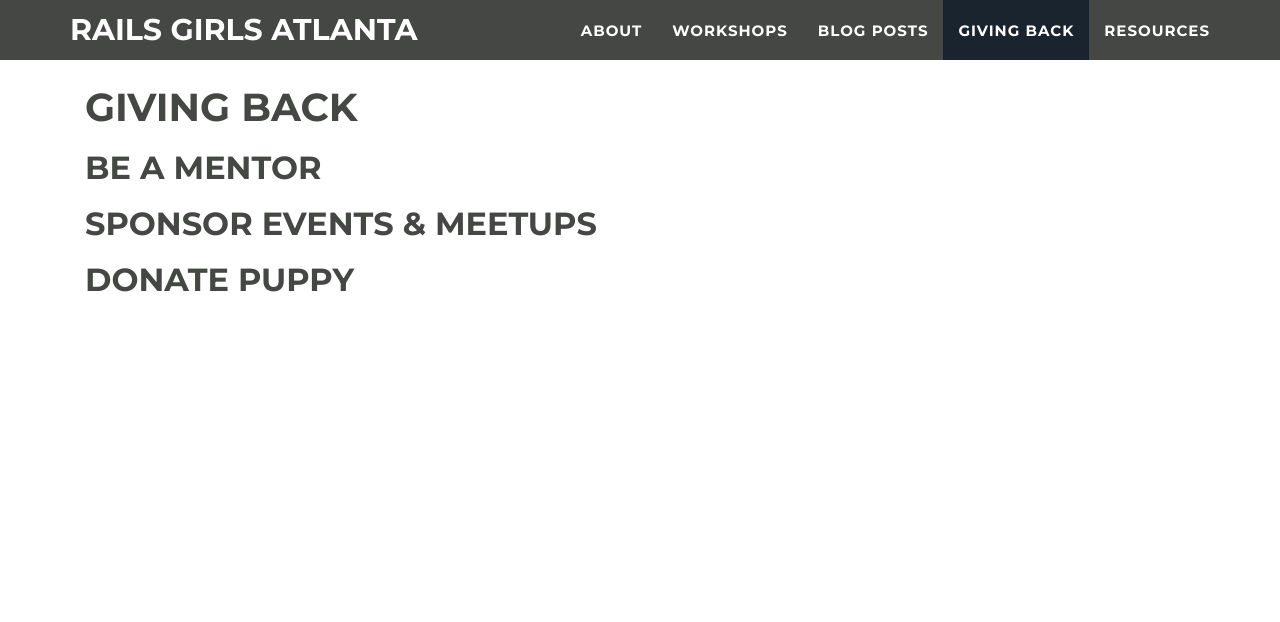
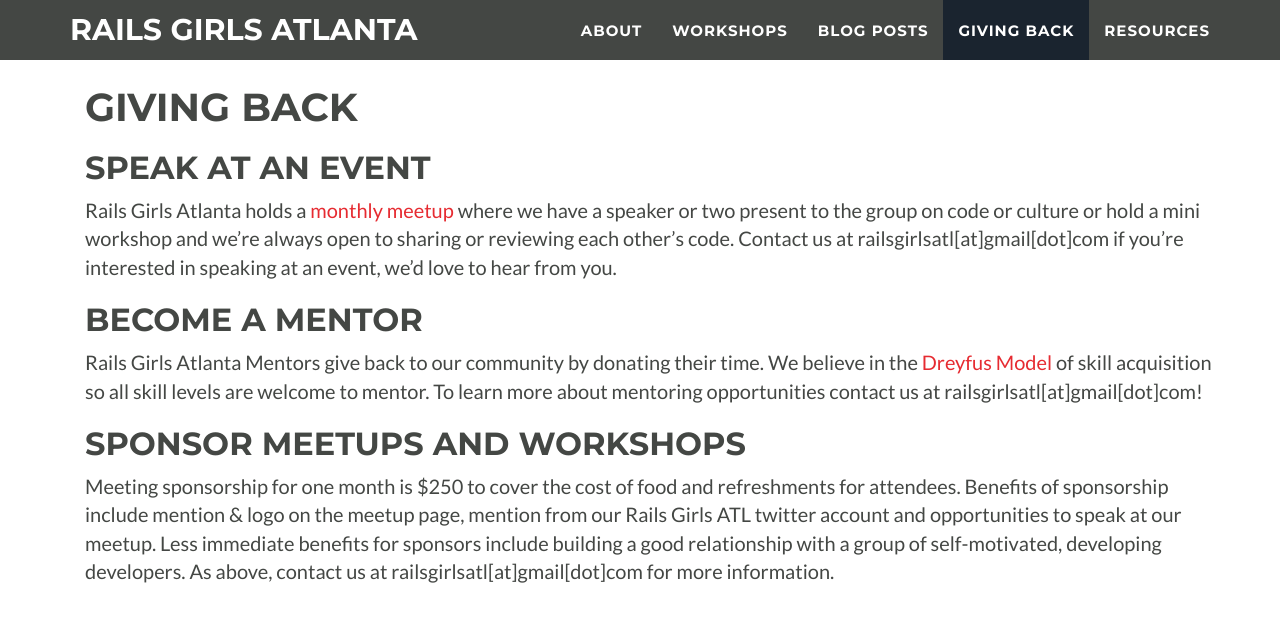
Before and after one commit to railsgirlsatl/railsgirlsatl.github.io, a Jekyll site: the page built from giving_back.md, in a window 1280 px wide. Shown: the top 622 px of the page. Built offline with Jekyll 4.4.1, drawn with Linux system fonts in a browser that asks for light colours.

Commit message:
fill in giving back info

```diff
--- a/giving_back.md
+++ b/giving_back.md
@@ -2,8 +2,15 @@
 layout: page
 title: Giving Back
 ---
-## be a mentor
 
-## sponsor events & meetups
+## Speak at an Event
 
-## donate puppy
+Rails Girls Atlanta holds a [monthly meetup](www.meetup.com/Rails-Girls-Atlanta/) where we have a speaker or two present to the group on code or culture or hold a mini workshop and we’re always open to sharing or reviewing each other’s code. Contact us at railsgirlsatl[at]gmail[dot]com if you're interested in speaking at an event, we'd love to hear from you.
+
+## Become A Mentor
+
+Rails Girls Atlanta Mentors give back to our community by donating their time. We believe in the [Dreyfus Model](http://en.wikipedia.org/wiki/Dreyfus_model_of_skill_acquisition) of skill acquisition so all skill levels are welcome to mentor. To learn more about mentoring opportunities contact us at railsgirlsatl[at]gmail[dot]com!
+
+## Sponsor Meetups and Workshops
+
+Meeting sponsorship for one month is $250 to cover the cost of food and refreshments for attendees. Benefits of sponsorship include mention & logo on the meetup page, mention from our Rails Girls ATL twitter account and opportunities to speak at our meetup. Less immediate benefits for sponsors include building a good relationship with a group of self-motivated, developing developers. As above, contact us at railsgirlsatl[at]gmail[dot]com for more information.
```
